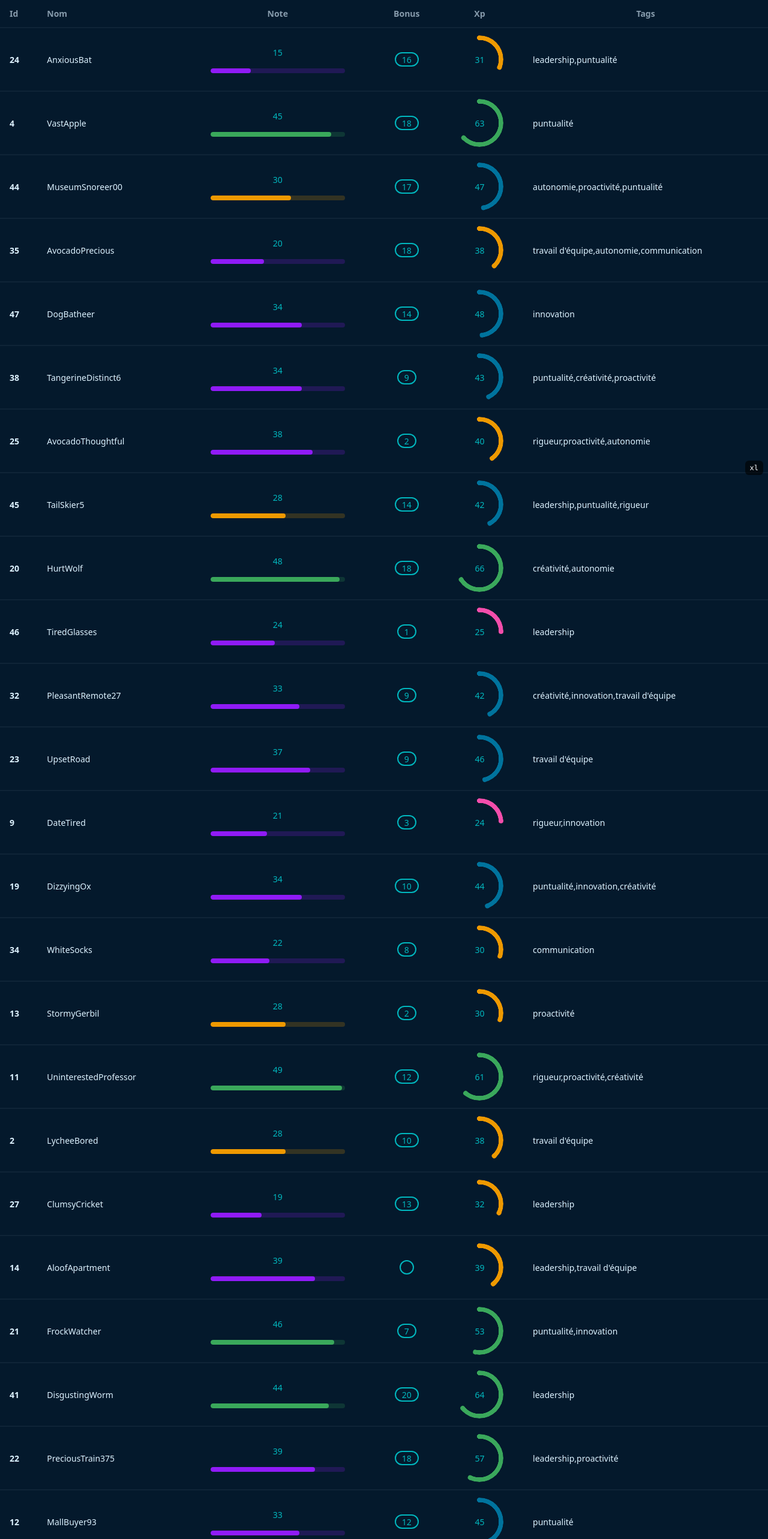
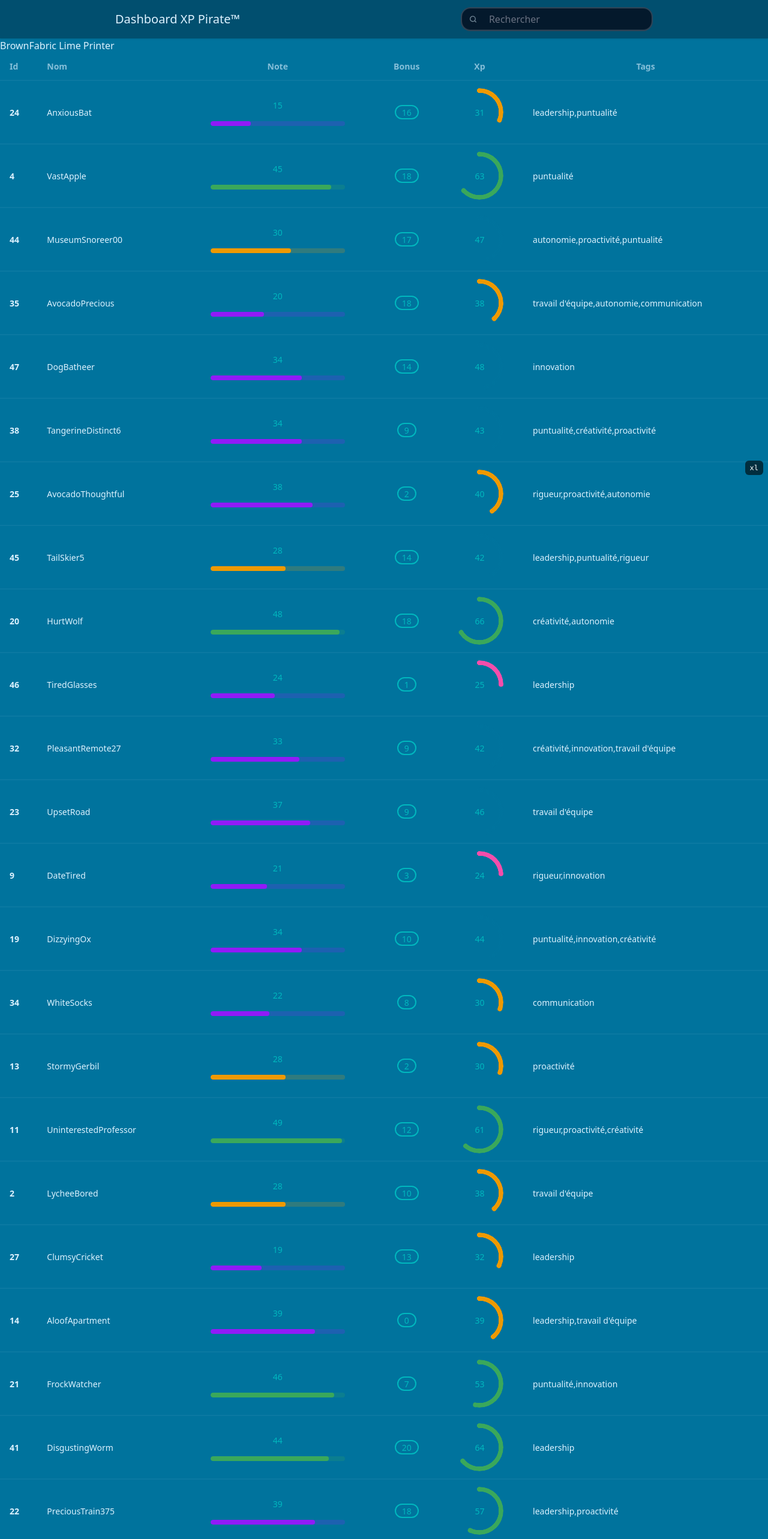
Before and after one commit to LudoLoops/scoreBoard, a SvelteKit app: page /brownfabric-lime-printer in a window 1280 px wide. Shown: the top 2566 px of the page at 60% size. Built offline with nearby package versions, Linux system fonts and the light colour scheme; no server answers.

Commit message:
feat: search bar

```diff
--- a/src/app.css
+++ b/src/app.css
@@ -36,7 +36,7 @@
 	--size-field: 0.25rem;
 	--border: 2px;
 	--depth: 1;
-	--noise: 1;
+	--noise: 0;
 }
 
 .gradient-btn {
--- a/src/app.html
+++ b/src/app.html
@@ -1,6 +1,7 @@
 <!doctype html>
 <html lang="en"
-      data-theme="spaceCowboy">
+      data-theme="spaceCowboy"
+      class="bg-neutral">
 
 <head>
       <meta charset="utf-8" />
@@ -8,8 +9,6 @@
             content="fr" />
       <meta property="og:type"
             content="website" />
-
-
 
 
       <!-- OpenGraph / Facebook -->
--- /dev/null
+++ b/src/routes/(landing)/+layout.svelte
@@ -0,0 +1,11 @@
+<script lang="ts">
+	let { children } = $props();
+</script>
+
+<div class="navbar bg-base-100/40 shadow-sm">
+	<a href="/" class="  text-xl hover:bg-neutral">Dashboard XP Pirate™</a>
+</div>
+
+<main class="bg-neutral">
+	{@render children()}
+</main>
--- /dev/null
+++ b/src/routes/(landing)/+page.svelte
@@ -0,0 +1,23 @@
+<script lang="ts">
+	import Head from '$components/Head.svelte';
+
+	import equipage from '$content/equipage.json';
+	import Card from '$ui/card.svelte';
+</script>
+
+<Head />
+
+<h1 class="text-center text-4xl">Dashboard XP Pirate™</h1>
+
+<div>
+	<h2 class="text-2xl capitalize underline">Projets :</h2>
+	<ul class="flex flex-col gap-2">
+		{#each equipage as projet}
+			<li>
+				<a href="/{projet.slug}"> {projet.name}</a>
+			</li>
+		{/each}
+	</ul>
+</div>
+
+<Card></Card>
--- a/src/routes/+layout.svelte
+++ b/src/routes/+layout.svelte
@@ -5,7 +5,7 @@
 	let { children } = $props();
 </script>
 
-<main>
+<main class="bg-neutral">
 	{@render children()}
 </main>
 
--- a/src/routes/+page.svelte
+++ /dev/null
@@ -1,19 +0,0 @@
-<script lang="ts">
-	import Head from '$components/Head.svelte';
-
-	import equipage from '$content/equipage.json';
-</script>
-
-<Head />
-
-<h1>Dashboard XP Pirate™</h1>
-
-<div class="flex">
-	<ul>
-		{#each equipage as projet}
-			<li>
-				<a href="/{projet.slug}">Projet: {projet.name}</a>
-			</li>
-		{/each}
-	</ul>
-</div>
--- a/src/routes/[slug]/+page.svelte
+++ b/src/routes/[slug]/+page.svelte
@@ -4,6 +4,57 @@
 	const { data } = $props();
 
 	const { projet } = data;
+
+	let recherche = $state('');
+	let userList = projet.users;
+
+	let users = $state(userList);
+
+	$effect(() => {
+		users = search(recherche);
+	});
+
+	function search(terme: string) {
+		if (!terme) return userList; // Si vide, tout afficher
+
+		const termeNet = terme.toLowerCase().trim();
+
+		return userList.filter((item) => {
+			return Object.values(item).some((valeur) => {
+				if (Array.isArray(valeur)) {
+					// Si c'est un tableau (ex: tags), on cherche dedans
+					return valeur.some((tag) => tag.toString().toLowerCase().includes(termeNet));
+				} else {
+					// Sinon, on convertit en string et on cherche
+					return valeur.toString().toLowerCase().includes(termeNet);
+				}
+			});
+		});
+	}
 </script>
 
-<Table {projet} />
+<header class="navbar flex justify-around bg-base-100/40 shadow-sm">
+	<a href="/" class="  text-xl hover:bg-neutral">Dashboard XP Pirate™</a>
+
+	<label class="input">
+		<svg class="h-[1em] opacity-50" xmlns="http://www.w3.org/2000/svg" viewBox="0 0 24 24">
+			<g
+				stroke-linejoin="round"
+				stroke-linecap="round"
+				stroke-width="2.5"
+				fill="none"
+				stroke="currentColor"
+			>
+				<circle cx="11" cy="11" r="8"></circle>
+				<path d="m21 21-4.3-4.3"></path>
+			</g>
+		</svg>
+		<input type="search" bind:value={recherche} required placeholder="Rechercher" />
+	</label>
+</header>
+
+<h2>
+	{projet.name}
+</h2>
+
+<Table {users} />
--- a/src/routes/[slug]/table.svelte
+++ b/src/routes/[slug]/table.svelte
@@ -1,11 +1,6 @@
 <script lang="ts">
-	import { onMount } from 'svelte';
-
-	const { projet } = $props();
-
-	const { users } = projet;
-
-	let renderList = $state(users);
+	const { users } = $props();
+	let renderList = $derived(users);
 
 	let toggle = $state({ note: false, xp: false, bonus: false, nom: false });
 
@@ -64,7 +59,7 @@
 					<td>
 						<div class="flex flex-col items-center justify-center gap-4">
 							<span class="text-primary">
-								{staff.note}
+								{staff.note || 0}
 							</span>
 							<progress
 								class="progress w-56 progress-secondary"
@@ -72,13 +67,13 @@
 								class:progress-neutral={staff.note >= 30}
 								class:progress-warning={staff.note >= 26 && staff.note <= 30}
 								class:progress-error={staff.note >= 0 && staff.note < 26}
-								value={staff.note}
+								value={staff.note || 0}
 								max="50"
 							></progress>
 						</div>
 					</td>
 					<td class="text-center">
-						<div class="badge badge-outline badge-primary">{staff.bonus}</div>
+						<div class="badge badge-outline badge-primary">{staff.bonus || 0}</div>
 					</td>
 					<td>
 						<div class="flex flex-col items-center justify-center">
@@ -88,12 +83,12 @@
 								class:progress-neutral={staff.xp >= 40}
 								class:progress-warning={staff.xp >= 30 && staff.xp <= 40}
 								class:progress-error={staff.xp >= 0 && staff.xp < 30}
-								style="--value:{staff.xp};"
-								aria-valuenow={staff.xp}
+								style="--value:{staff.xp || 0};"
+								aria-valuenow={staff.xp || 0}
 								role="progressbar"
 							>
 								<span class="text-bold text-primary">
-									{staff.xp}
+									{staff.xp || 0}
 								</span>
 							</div>
 						</div>
```
Also changed, not shown: src/content/equipage.json, 1 other file (tests, documents, lock files or other folders).
